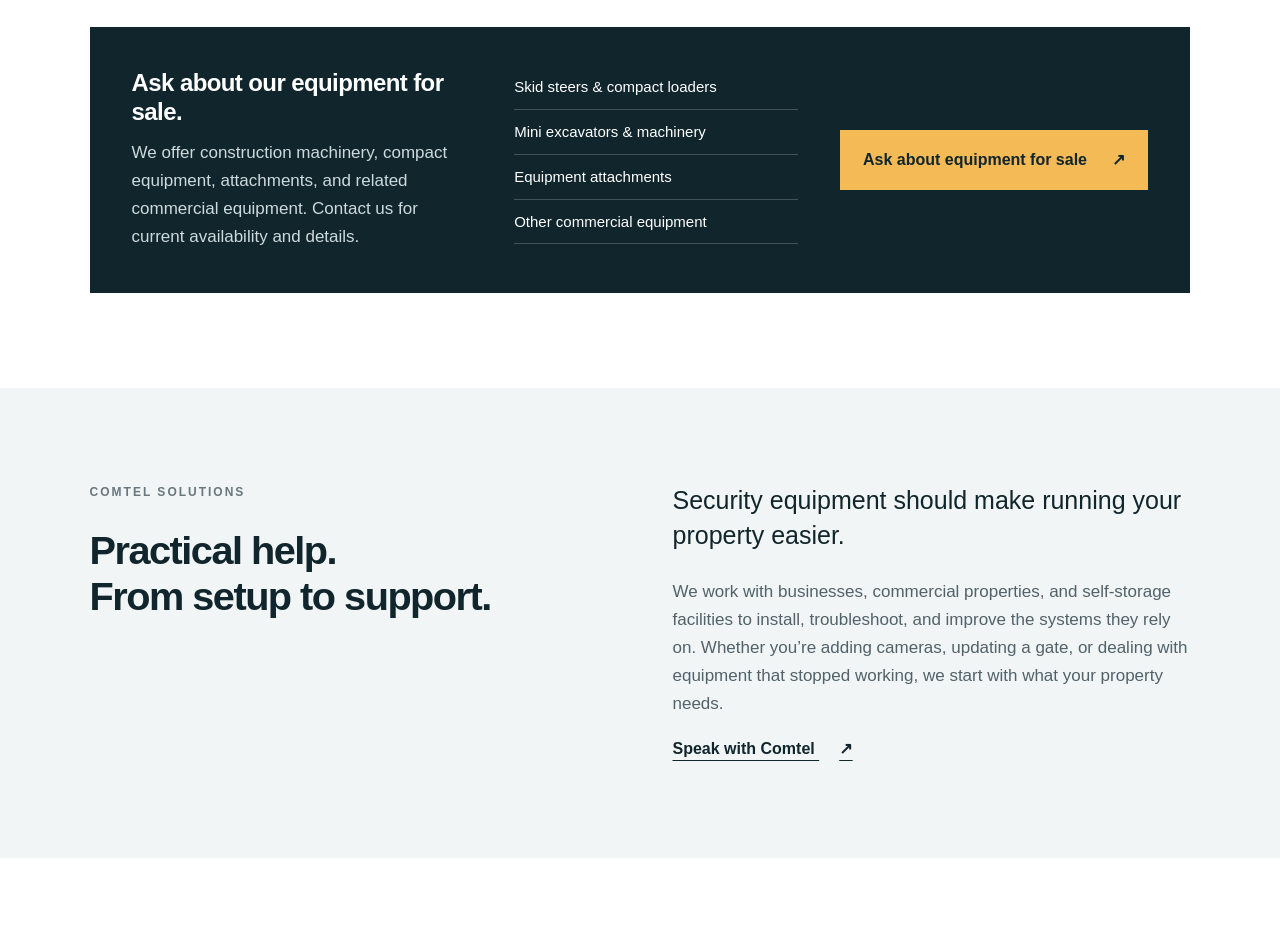
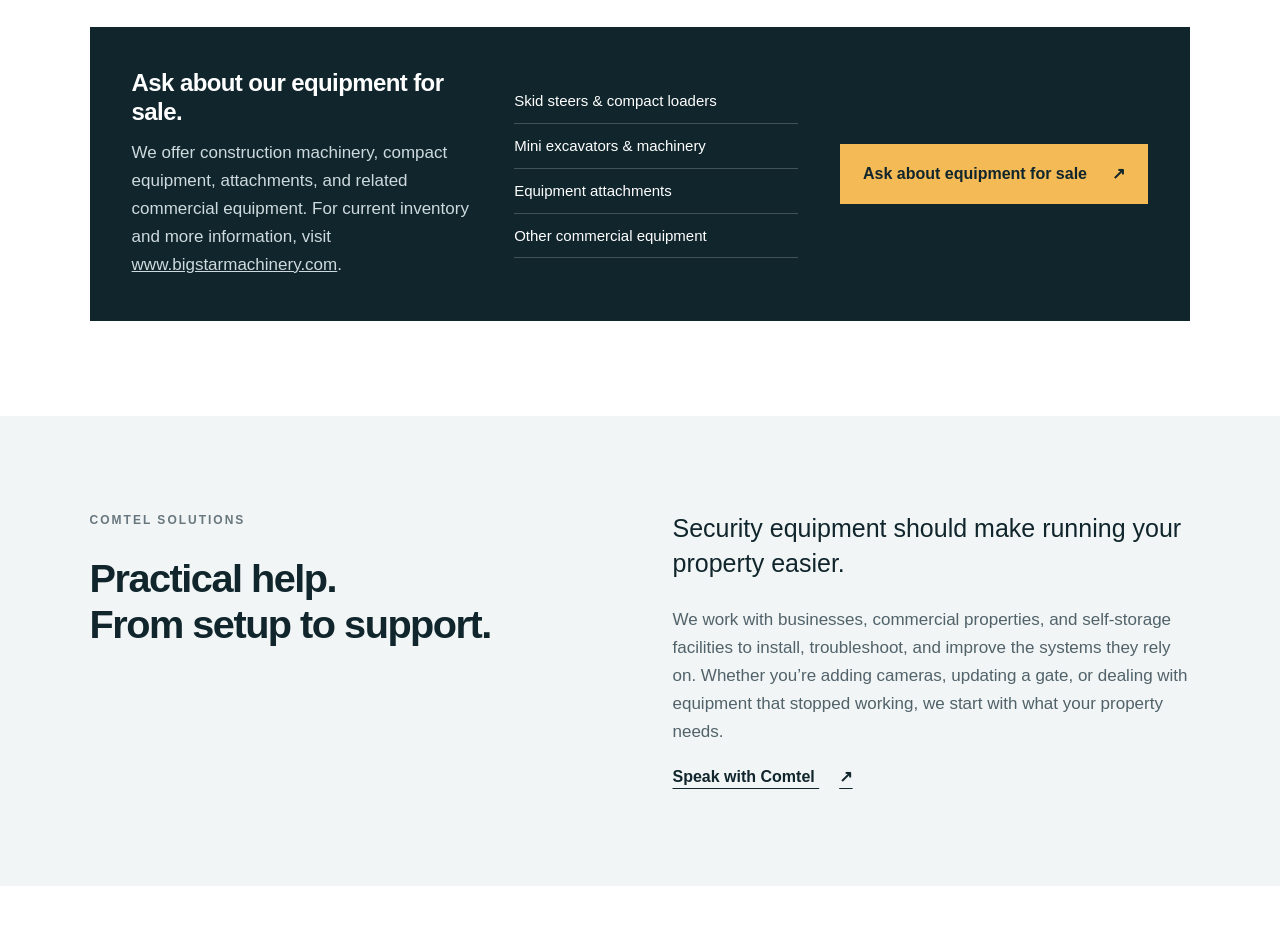
Before and after one commit to welmetni/comtel-website, a plain HTML site: page index.html in a window 1280 px wide. Shown: the part 1740-2665 px from the top of the page. Drawn offline with Linux system fonts and the light colour scheme.

Commit message:
Link machinery sales section to Big Star Machinery

```diff
--- a/index.html
+++ b/index.html
@@ -24,7 +24,7 @@
 <section class="section machinery-purchases" id="machinery-purchases" aria-labelledby="machinery-heading">
 <div class="section-heading"><div><p class="eyebrow">MACHINERY &amp; EQUIPMENT</p><h2 id="machinery-heading">We sell machinery<br>and equipment.</h2></div><p>Looking for machinery or equipment? Tell us what you need and we’ll contact you about available equipment and purchasing options.</p></div>
 <div class="purchase-panel">
-<div><h3>Ask about our equipment for sale.</h3><p>We offer construction machinery, compact equipment, attachments, and related commercial equipment. Contact us for current availability and details.</p></div>
+<div><h3>Ask about our equipment for sale.</h3><p>We offer construction machinery, compact equipment, attachments, and related commercial equipment. For current inventory and more information, visit <a class="equipment-site-link" href="https://www.bigstarmachinery.com/" target="_blank" rel="noopener noreferrer">www.bigstarmachinery.com</a>.</p></div>
 <ul class="purchase-list"><li>Skid steers &amp; compact loaders</li><li>Mini excavators &amp; machinery</li><li>Equipment attachments</li><li>Other commercial equipment</li></ul>
 <a class="button" href="#service-call">Ask about equipment for sale <span aria-hidden="true">↗</span></a>
 </div>
```
